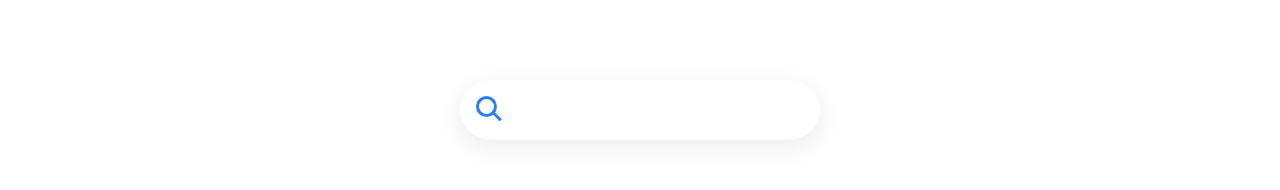
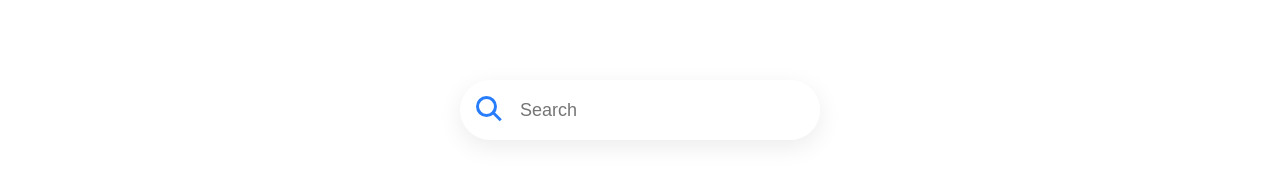
Before and after one commit to Apjuve/Elclima, a React (Create React App) app in the folder clima/: page / in a window 1280 px wide. Shown: the top 190 px of the page. Built offline with nearby package versions, Linux system fonts and the light colour scheme.

Commit message:
fixed  bug in search area

```diff
--- a/clima/src/components/Search.js
+++ b/clima/src/components/Search.js
@@ -13,14 +13,14 @@ const Search = () => {
 
 
                     <div className="search-area">
-                        <div className="search">
-                            <div className={active ? "search active" : "search"}></div>
-                            <div className="icon" onClick={handleToggle}></div>
-                            <div className="input">
-                                <input type="text" placeholder="Search" id="city-search" />
-                            </div>
-                        </div>
+                            <div className={active ? "search active" : "search"}>
+                                <div className="icon" onClick={handleToggle}></div>
+                                    <div className="input">
+                                        <input type="text" placeholder="Search" id="city-search" />
+                                     </div>
+                                </div>
                     </div>
+
 
 
     )
```
